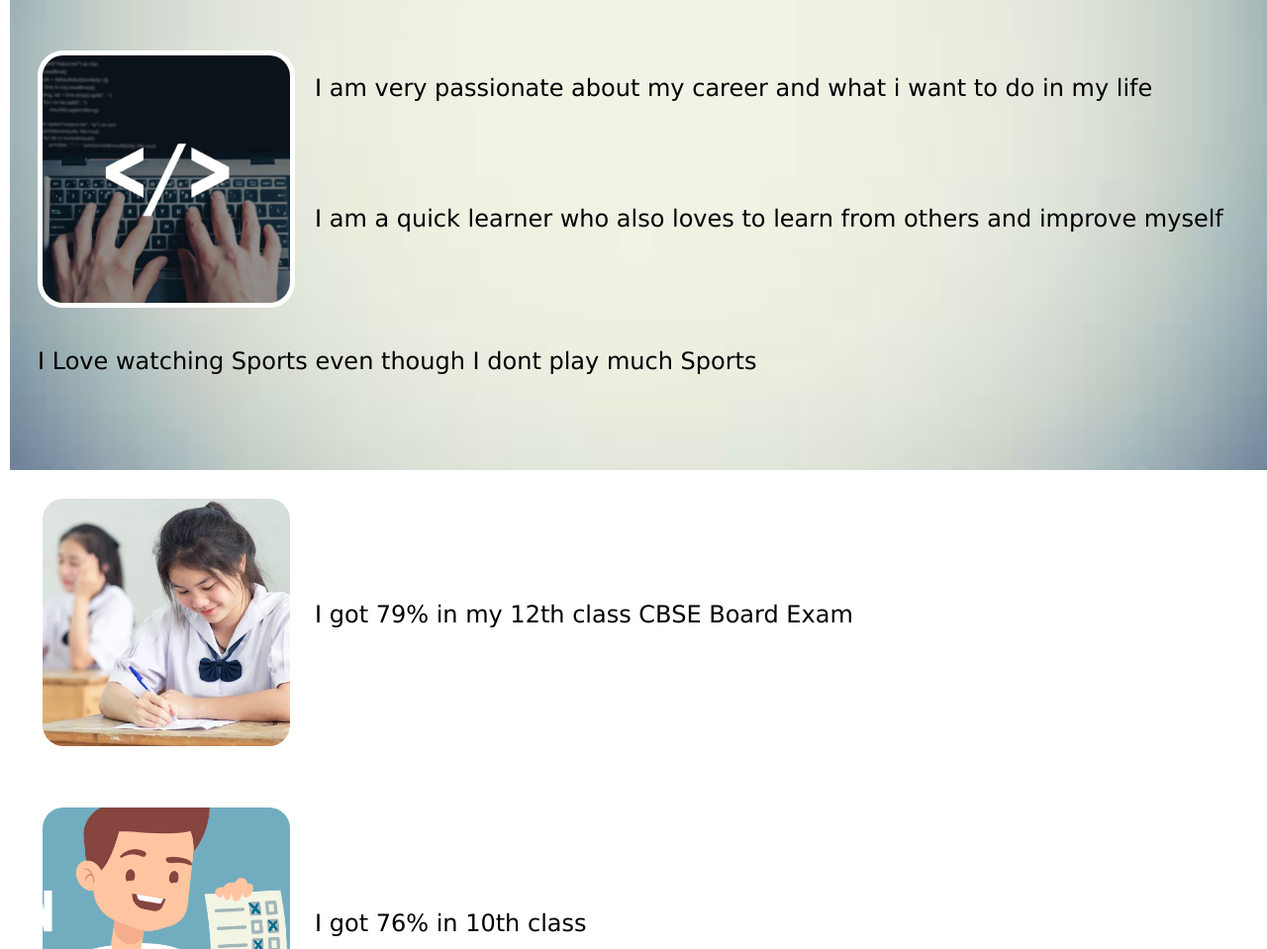
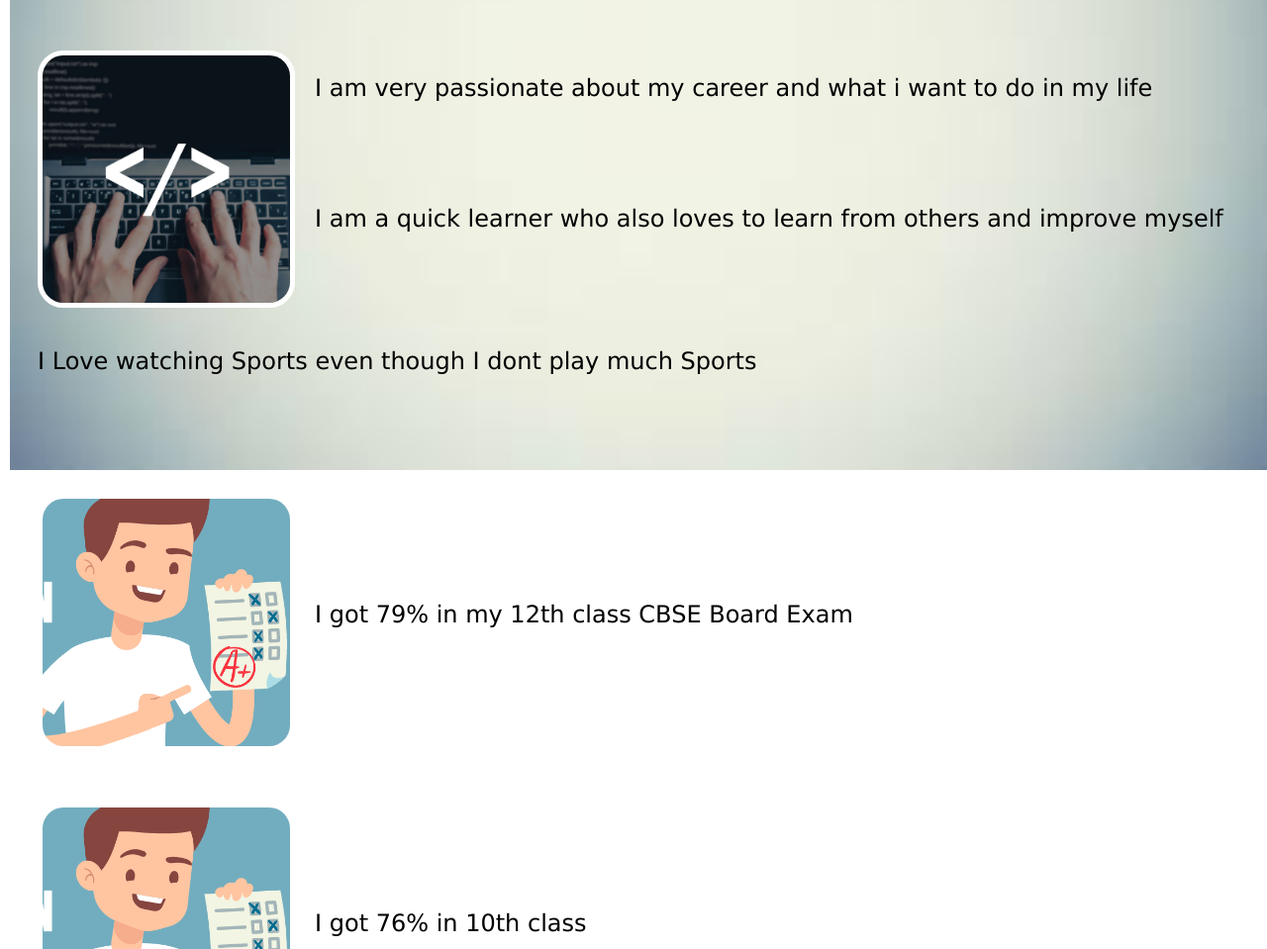
Before and after one commit to AnotherSheep/AnotherSheep.github.io, a plain HTML site: page index.html in a window 1280 px wide. Shown: the part 335-1294 px from the top of the page at 99% size. Drawn offline with Linux system fonts and the light colour scheme.

Commit message:
Update index.html

```diff
--- a/index.html
+++ b/index.html
@@ -33,7 +33,7 @@
             <br><br>
         </div>
         <div class="box5">
-            <img src="exam writing.jpeg" width="350" height="350" class="circlish-square">
+            <img src="Matriculation-Certificate.png" width="350" height="350" class="circlish-square">
         </div>
         <div class="box1">
             <br><br><br>
```
